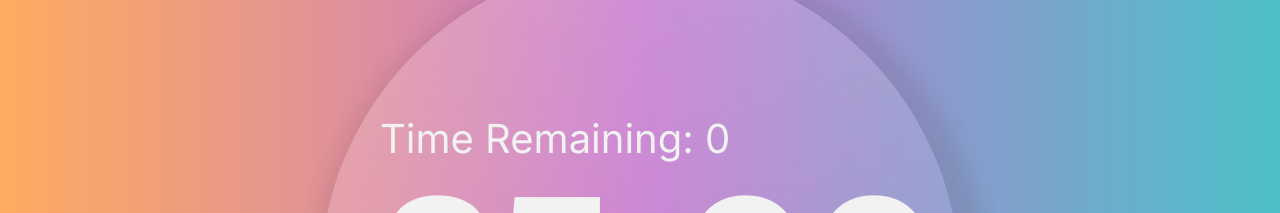
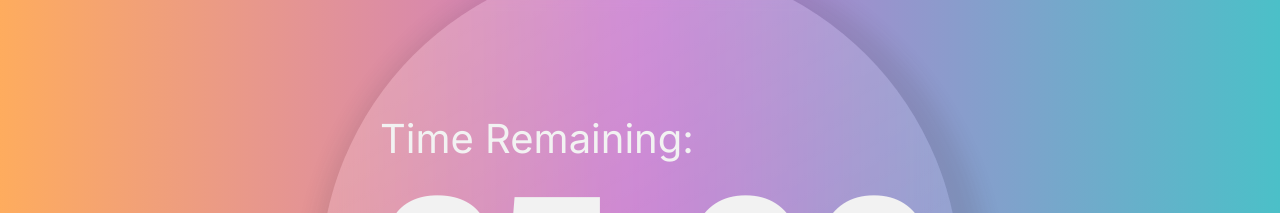
Before and after one commit to MFarabi619/pomodoro-clock, a React (Vite) app: page / in a window 1280 px wide. Shown: the part 119-332 px from the top of the page. Built offline with nearby package versions, Linux system fonts and the light colour scheme.

Commit message:
chore: Create formatTime function

```diff
--- a/src/Components/Clock/Clock.jsx
+++ b/src/Components/Clock/Clock.jsx
@@ -10,14 +10,20 @@ import {
 } from "react-icons/fa";
 
 function Clock() {
-  const [timer, setTimer] = useState(0);
+  const [timer, setTimer] = useState(25*60);
   const [breakNum, setBreakNum] = useState(5);
   const [sessionNum, setSessionNum] = useState(25);
 
+  const formatTime = (time) => {
+    let minutes = Math.floor(time / 60);
+    let seconds = time % 60;
+    return (minutes < 10 ? "0" + minutes : minutes) + ":" + (seconds < 10 ? "0" + seconds : seconds);
+  }
+
   return (
     <div className="container-1">
-      <p id="timer-label">Time Remaining: {timer}</p>
-      <p id="time-left">25:00</p>
+      <p id="timer-label">Time Remaining:</p>
+      <p id="time-left">{formatTime(timer)}</p>
 
       <div className="container-2">
         <section className="break-container">
```
